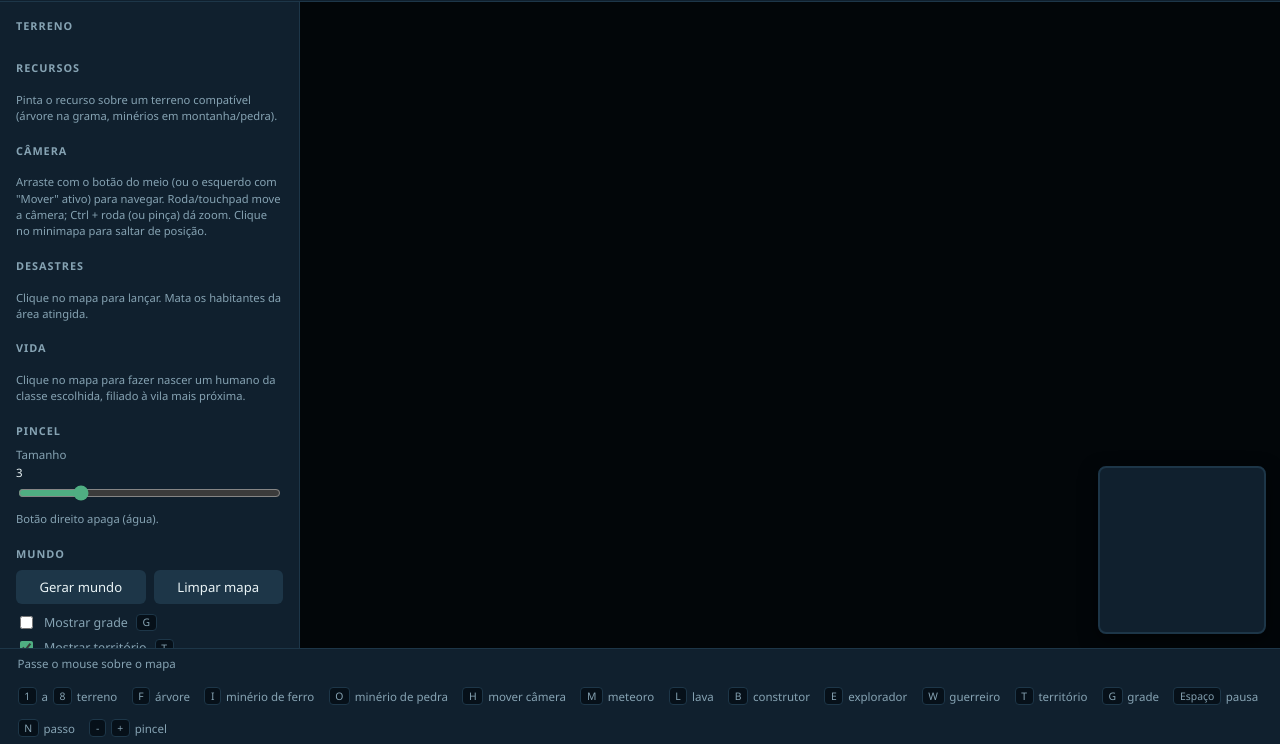
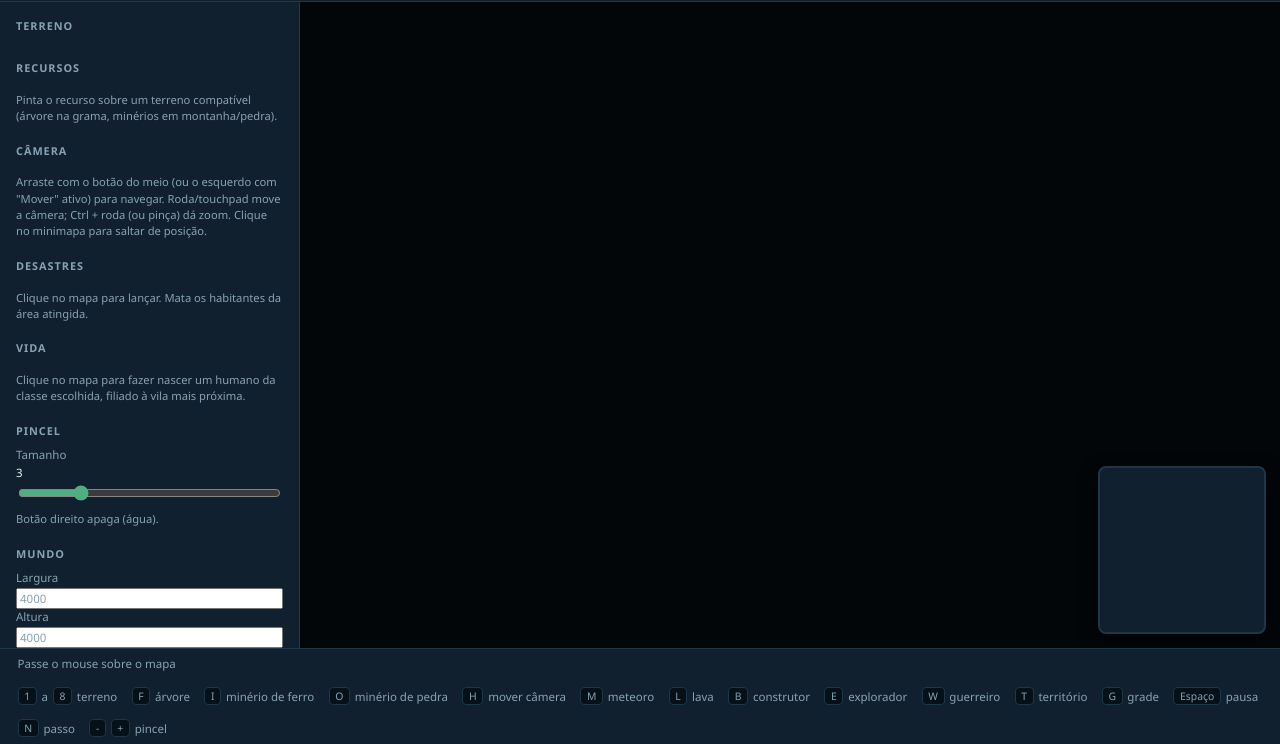
Before and after one commit to kaiomota-byte/worldbox, a plain HTML site: page index.html in a window 1280 px wide. Shown: the part 56-800 px from the top of the page. Drawn offline with Linux system fonts and the light colour scheme.

Commit message:
so falta staile

```diff
--- a/index.html
+++ b/index.html
@@ -87,7 +87,16 @@
 
       <section class="group">
         <h2>Mundo</h2>
-        <div class="button-row">
+        <div class="field-row">
+  <label class="field" for="map-width">
+    <span>Largura</span>
+    <input id="map-width" type="number" min="100" max="6000" step="50" value="4000">
+  </label>
+  <label class="field" for="map-height">
+    <span>Altura</span>
+    <input id="map-height" type="number" min="100" max="6000" step="50" value="4000">
+  </label>
+</div><div class="button-row">
           <button id="btn-generate" class="btn" type="button">Gerar mundo</button>
           <button id="btn-clear" class="btn" type="button">Limpar mapa</button>
         </div>
```
